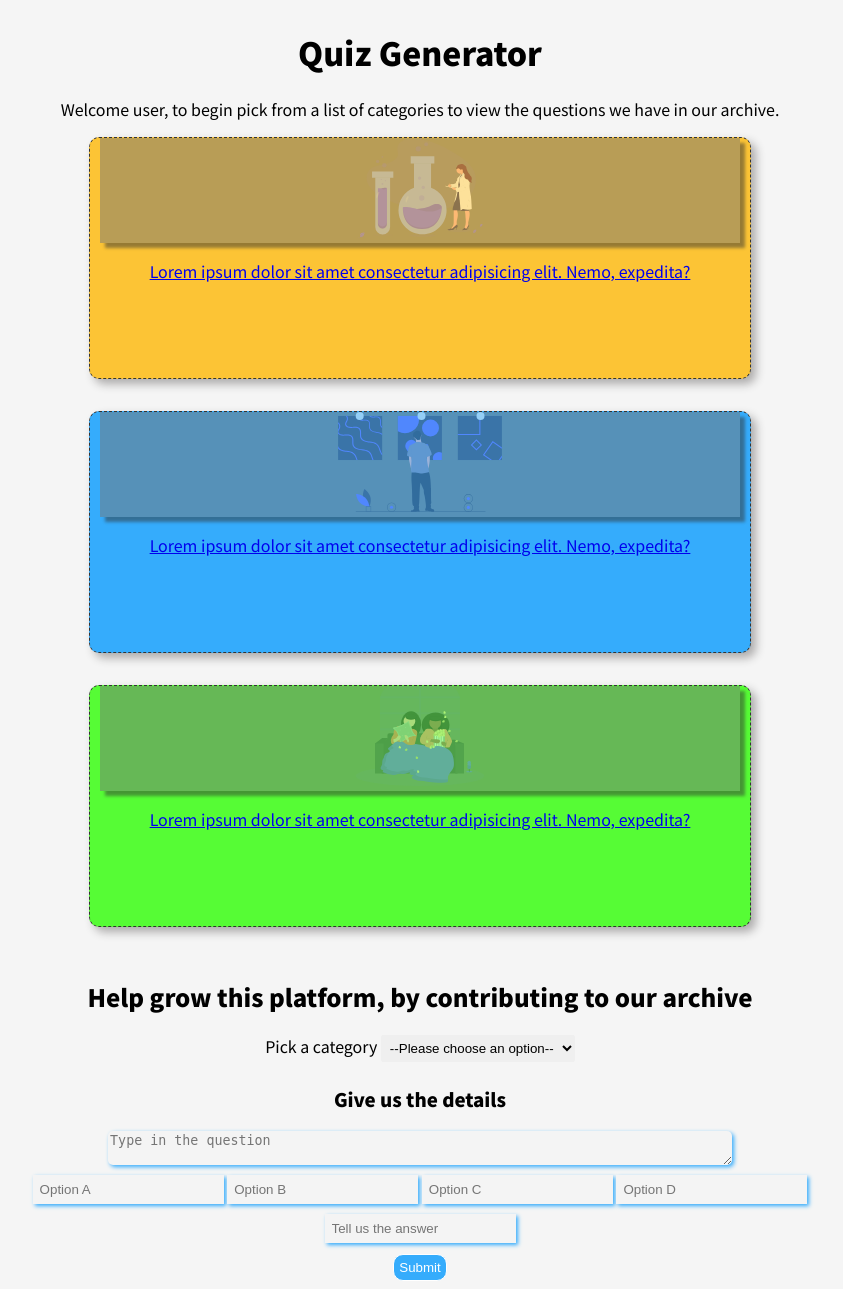
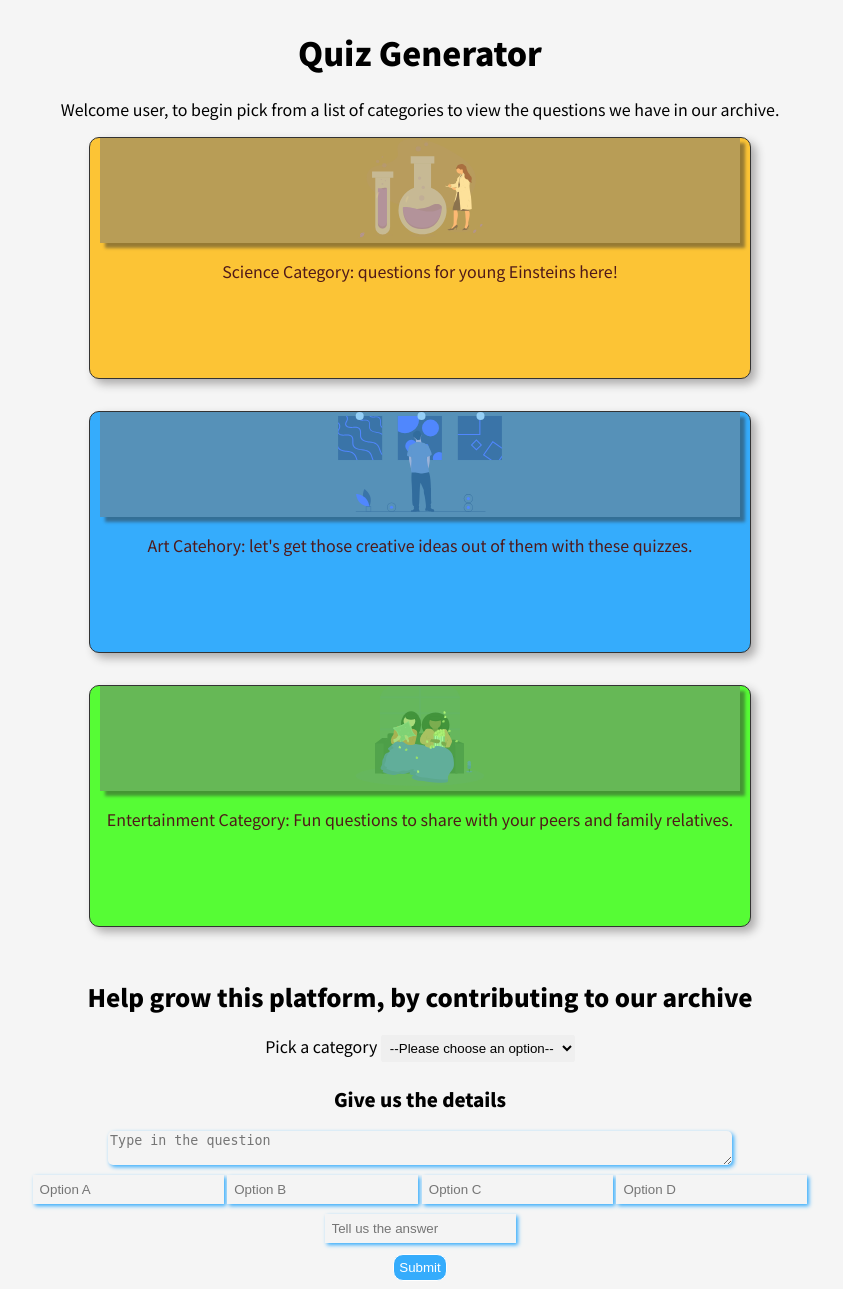
Before and after one commit to Curiouspaul1/quizgen, a Flask app: page / in a window 1280 px wide. Shown: the whole page, without its empty margins (220-1063 px from the left). Run offline with Flask 2, Linux system fonts and the light colour scheme.

Commit message:
updates on data flow

```diff
--- a/app.py
+++ b/app.py
@@ -68,7 +68,11 @@ def get_quiz_by_category(category):
             _vars['after'] = query['after'][0]
         #print(_vars)
         print(query)
-        return render_template('quizpage.html', result=result)
+        if len(result) > 0:
+            return render_template('quizpage.html', result=result)
+        else:
+            result = [{'category' :f'{category}', "msg" :"Nothing here !"}]
+            return render_template('quizpage.html', result=result)
     elif request.method == 'POST':
         if 'next' in request.form.keys():
             get_category = client.query(q.get(q.match(q.index('category_by_name'), _vars['category_name'])))
@@ -90,7 +94,11 @@ def get_quiz_by_category(category):
                 _vars['before'] = query['before'][0]
             if 'after' in query.keys():
                 _vars['after'] = query['after'][0]
-            return render_template('quizpage.html', result=result)
+            if len(result) > 0:
+                return render_template('quizpage.html', result=result)
+            else:
+                result = [{'category' :f'{category}', "msg" :"Nothing here !"}]
+                return render_template('quizpage.html', result=result)
         if 'prev' in request.form.keys():
             #print(_vars)
             get_category = client.query(q.get(q.match(q.index('category_by_name'), _vars['category_name'])))
@@ -112,7 +120,11 @@ def get_quiz_by_category(category):
                 _vars['after'] = query['after'][0]
             if 'before' in query.keys():
                 _vars['before'] = query['before'][0]
-            return render_template('quizpage.html', result=result)
+            if len(result) > 0:
+                return render_template('quizpage.html', result=result)
+            else:
+                result = [{'category' :f'{category}', "msg" :"Nothing here !"}]
+                return render_template('quizpage.html', result=result)
 
 if __name__ == "__main__":
     app.run(debug=True)
--- a/static/style.css
+++ b/static/style.css
@@ -23,7 +23,7 @@ body {
 
 .catitem {
     width: 15rem;
-    border: 1px dashed #333;
+    border: 1px solid #333;
     height: 15rem;
     border-radius: 10px;
     padding:0 10px 0 10px;
@@ -127,6 +127,12 @@ body {
     margin-bottom: 20px;
 }
 
+.categories a {
+    text-decoration: none;
+    color: #4f1919;
+    font-weight: 400;
+}
+
 #science {
     background-color: #fcc435;
 }
--- a/templates/index.html
+++ b/templates/index.html
@@ -22,7 +22,7 @@
                         <img src="../static/undraw_science_fqhl.svg" alt="">
                     </div>
                     <p>
-                        Lorem ipsum dolor sit amet consectetur adipisicing elit. Nemo, expedita?
+                        Science Category: questions for young Einsteins here!
                     </p>
                 </div>
             </a>
@@ -32,7 +32,7 @@
                         <img src="../static/undraw_art_museum_8or4.svg" alt="">
                     </div>
                     <p>
-                        Lorem ipsum dolor sit amet consectetur adipisicing elit. Nemo, expedita?
+                        Art Catehory: let's get those creative ideas out of them with these quizzes.
                     </p>
                 </div>
             </a>
@@ -43,7 +43,7 @@
                         <img src="../static/undraw_horror_movie_3988.svg" alt="">
                     </div>
                     <p>
-                        Lorem ipsum dolor sit amet consectetur adipisicing elit. Nemo, expedita?
+                        Entertainment Category: Fun questions to share with your peers and family relatives.
                     </p>
                 </div>
             </a>
```
Also changed, not shown: templates/quizpage.html (+6 -1 lines).
